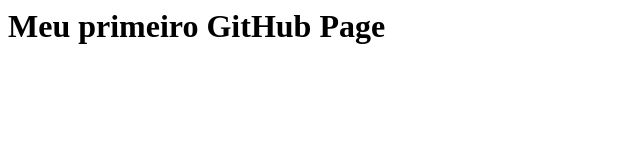
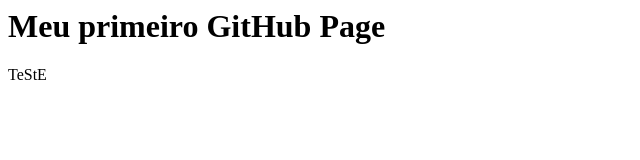
Before and after one commit to dnzLucas/my-first-github-page, a plain HTML site: page index.html in a window 1280 px wide. Shown: the full height of the page, 0-640 px from the left. Drawn offline with Linux system fonts and the light colour scheme.

Commit message:
Inserido a tag <p>

```diff
--- a/index.html
+++ b/index.html
@@ -1,5 +1,6 @@
 <html>
   <body>
     <h1>Meu primeiro GitHub Page</h1>
+    <p>TeStE</p>
   </body>
 </html>
```
